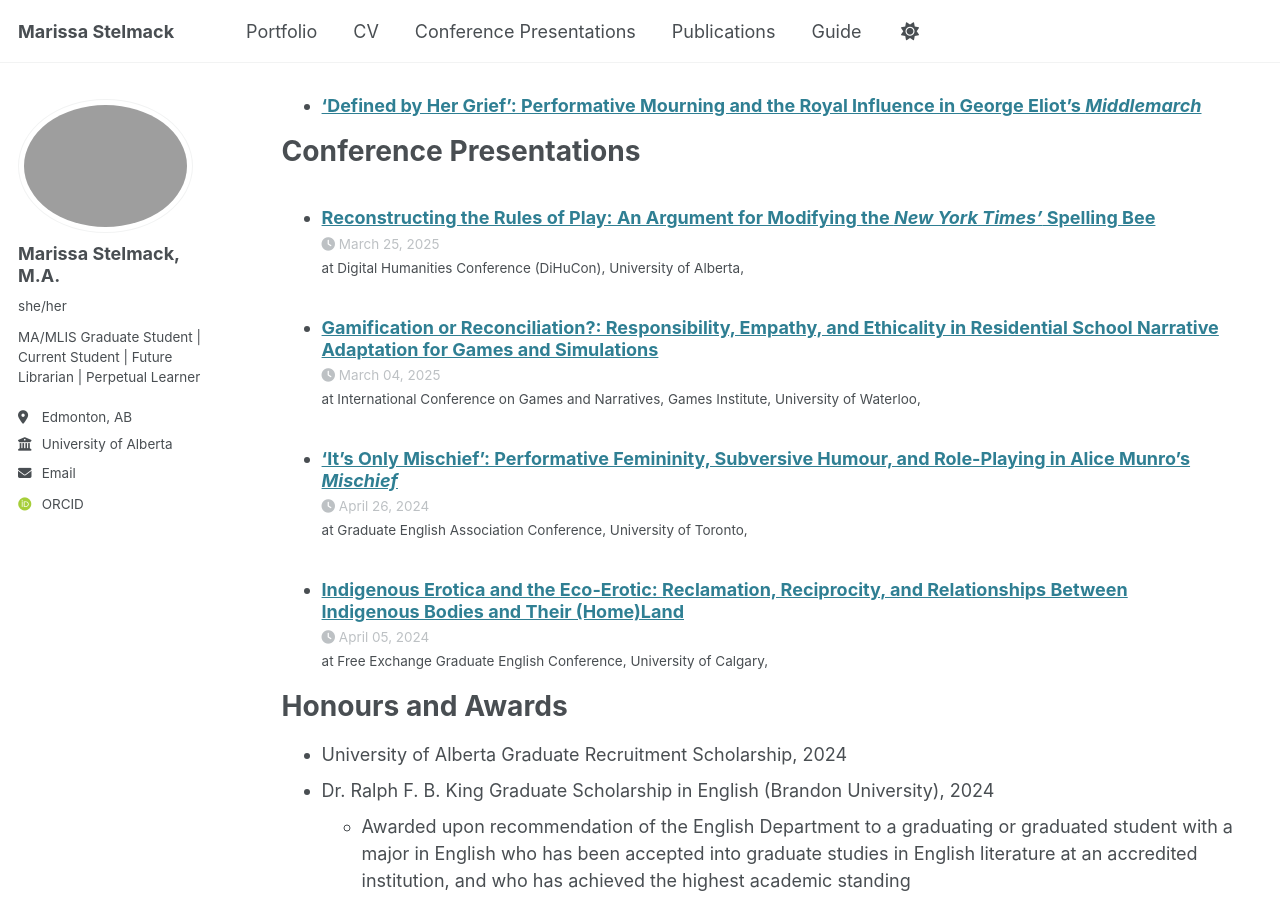
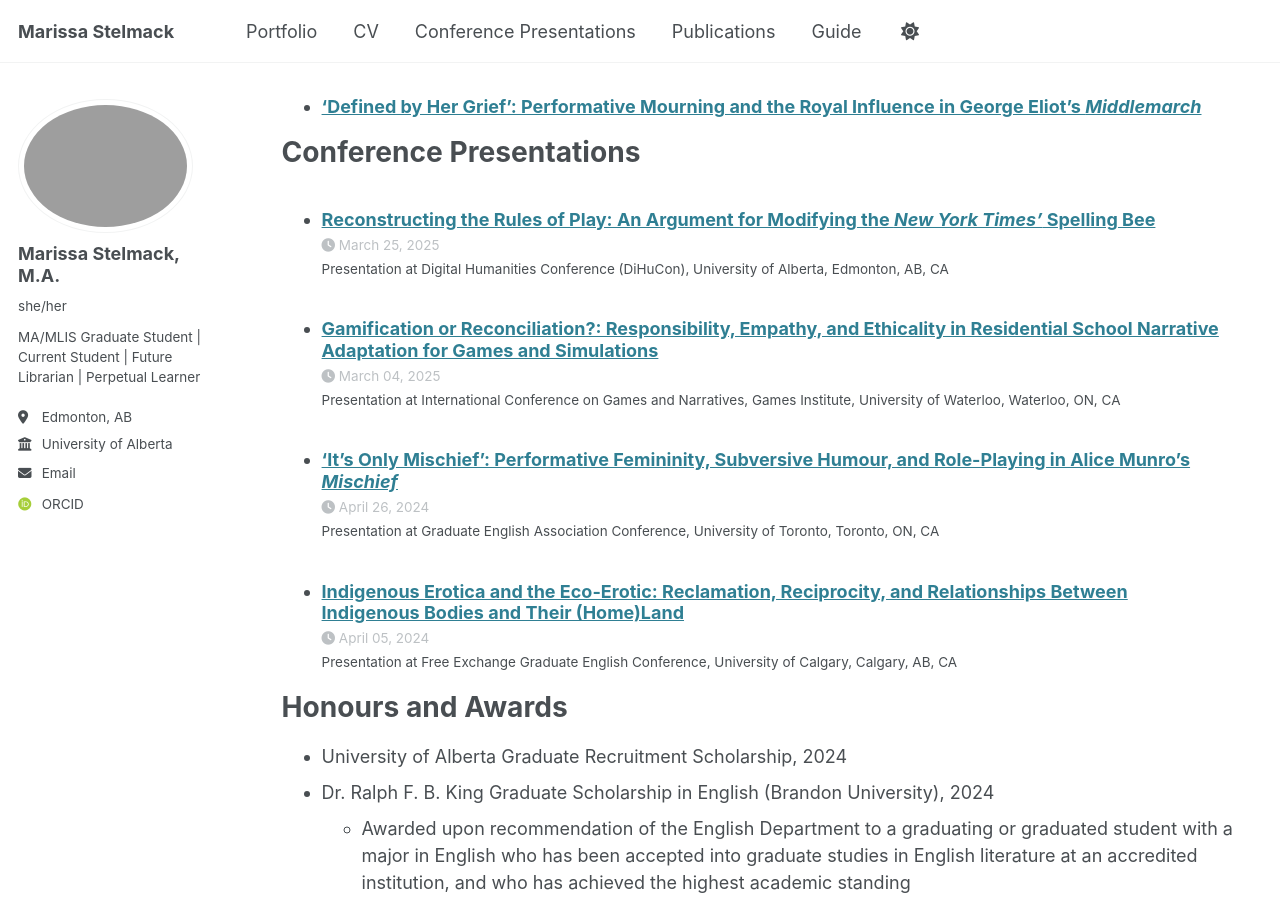
Before and after one commit to mstelmac/about, a Jekyll site: the page built from _pages/cv.md, in a window 1280 px wide and 900 px high, scrolled down 2737 px. Built offline with Jekyll 4.4.1, drawn with Linux system fonts in a browser that asks for light colours; some web fonts are replaced.

Commit message:
adjustments

```diff
--- a/_pages/cv.md
+++ b/_pages/cv.md
@@ -48,7 +48,7 @@ Teaching Experience
 ======
 **Level 1, Graduate Teaching and Learning Designation** | University of Alberta (Jan 2025 - Present)
 
-Graduate Teaching Assistant | University of Calgary (Jan - Apr 2024)
+**Graduate Teaching Assistant** University of Calgary (Jan - Apr 2024)
 
 Professional and Association Engagement
 ======
--- a/_talks/2024-04-05.md
+++ b/_talks/2024-04-05.md
@@ -1,9 +1,9 @@
 ---
 title: "Indigenous Erotica and the Eco-Erotic: Reclamation, Reciprocity, and Relationships Between Indigenous Bodies and Their (Home)Land"
 collection: talks
-# type: "Talk"
+type: "Presentation"
 permalink: /talks/2024-04-05
 venue: "Free Exchange Graduate English Conference, University of Calgary"
 date: 2024-04-05
-# location: "Calgary, AB, CA"
+location: "Calgary, AB, CA"
 ---
--- a/_talks/2024-04-26.md
+++ b/_talks/2024-04-26.md
@@ -1,9 +1,9 @@
 ---
 title: "'It’s Only Mischief': Performative Femininity, Subversive Humour, and Role-Playing in Alice Munro’s _Mischief_"
 collection: talks
-type: ""
+type: "Presentation"
 permalink: /talks/2024-04-26
 venue: "Graduate English Association Conference, University of Toronto"
 date: 2024-04-26
-location: ""
+location: "Toronto, ON, CA"
 ---
--- a/_talks/2025-03-04.md
+++ b/_talks/2025-03-04.md
@@ -1,11 +1,11 @@
 ---
 title: "Gamification or Reconciliation?: Responsibility, Empathy, and Ethicality in Residential School Narrative Adaptation for Games and Simulations"
 collection: talks
-# type: "Tutorial"
+type: "Presentation"
 permalink: /talks/2025-03-04
 venue: "International Conference on Games and Narratives, Games Institute, University of Waterloo"
 date: 2025-03-04
-# location: ""
+location: "Waterloo, ON, CA"
 ---
 
 [Click here for the full conference program](https://uwaterloo.ca/games-institute/sites/default/files/uploads/documents/icgan-program.pdf)
--- a/_talks/2025-03-25.md
+++ b/_talks/2025-03-25.md
@@ -1,9 +1,9 @@
 ---
 title: "Reconstructing the Rules of Play: An Argument for Modifying the *New York Times’* Spelling Bee"
 collection: talks
-# type: "Conference proceedings talk"
+type: "Presentation"
 permalink: /talks/2025-03-25
 venue: "Digital Humanities Conference (DiHuCon), University of Alberta"
 date: 2025-03-25
-# location: "Los Angeles, CA, USA"
+location: "Edmonton, AB, CA"
 ---
```
